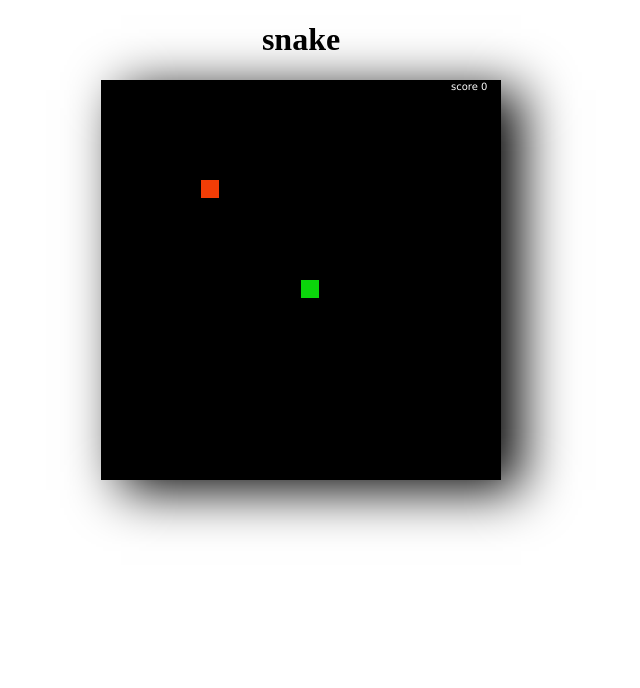
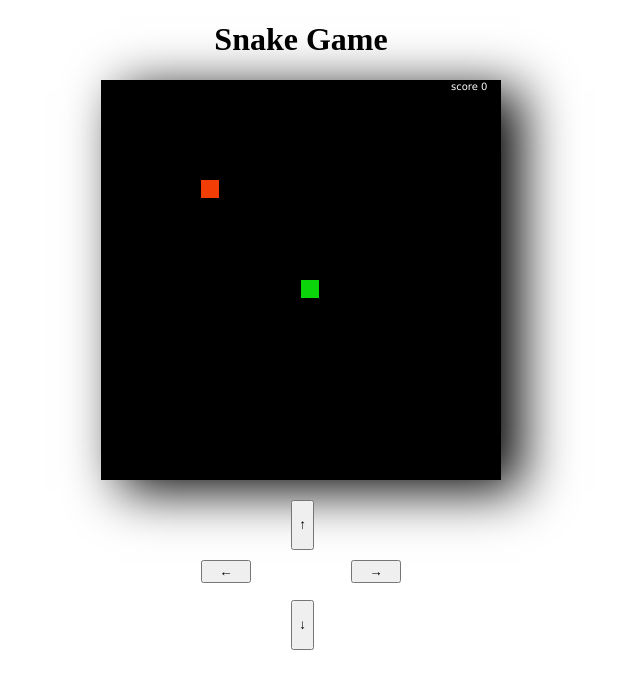
Before and after one commit to Tandjune/snakeGame, a plain HTML site: page index.html in a window 1280 px wide. Shown: the whole page, without its empty margins (339-979 px from the left). Drawn offline with Linux system fonts and the light colour scheme.

Commit message:
version with contol buttons

```diff
--- a/index.html
+++ b/index.html
@@ -19,12 +19,61 @@
         canvas {
             box-shadow: black 20px 10px 50px;
         }
+
+        .buttons {
+            position: relative;
+            height: 100px;
+            width: 100px;
+            margin: 20px 0;
+        }
+
+        button {
+            display: block;
+        }
+
+        #right {
+            height: 23px;
+            width: 50px;
+            position: absolute;
+            left: 100%;
+            top: 60%;
+        }
+
+        #left {
+            height: 23px;
+            width: 50px;
+            position: absolute;
+            right: 100%;
+            top: 60%;
+        }
+
+        #up {
+            height: 50px;
+            width: 23px;
+            position: absolute;
+            left: 40%;
+            top: 0%;
+        }
+
+        #down {
+            height: 50px;
+            width: 23px;
+            position: absolute;
+            left: 40%;
+            top: 100%;
+        }
     </style>
 </head>
 
 <body>
-    <h1>snake</h1>
+    <h1>Snake Game</h1>
     <canvas id="game" width="400" height="400"></canvas>
+    <div class="buttons">
+        <button id="right" onclick="setControl(39)">&rarr;</button>
+        <button id="left" onclick="setControl(37)"> &larr; </button>
+        <button id="up" onclick="setControl(38)"> &uarr; </button>
+        <button id="down" onclick="setControl(40)"> &darr; </button>
+    </div>
     <script src="script.js"></script>
 </body>
 
--- a/script.js
+++ b/script.js
@@ -21,10 +21,12 @@ var mouseX = 5;
 var mouseY = 5;
 var numberOfMouse = 0;
 
-var xVelocity = 0
+var xVelocity = 0;
 var yVelocity = 0;
 
 var score = 0;
+
+var control = 0;
 const sound = new Audio("tone.mp3");
 const sound1 = new Audio("tone1.mp3");
 // game loop
@@ -49,7 +51,7 @@ function drawGame() {
     }
 
     setTimeout(drawGame, 1000 / speed);
-    console.log(numberOfMouse, speed);
+    console.log(numberOfMouse, speed, control);
 
 
 }
@@ -149,6 +151,39 @@ function checkMouseCollision() {
 
 document.body.addEventListener('keydown', keyDown);
 
+function setControl(control) {
+
+    // up
+    if (control == 38) {
+        if (yVelocity == 1)
+            return;
+        yVelocity = -1;
+        xVelocity = 0;
+    }
+    // down
+    if (control == 40) {
+        if (yVelocity == -1)
+            return;
+        yVelocity = 1;
+        xVelocity = 0;
+    }
+    // left
+    if (control == 37) {
+        if (xVelocity == 1)
+            return;
+        yVelocity = 0;
+        xVelocity = -1;
+    }
+    // right
+    if (control == 39) {
+        if (xVelocity == -1)
+            return;
+        yVelocity = 0;
+        xVelocity = 1;
+    }
+
+}
+
 function keyDown(event) {
 
     // up
```
